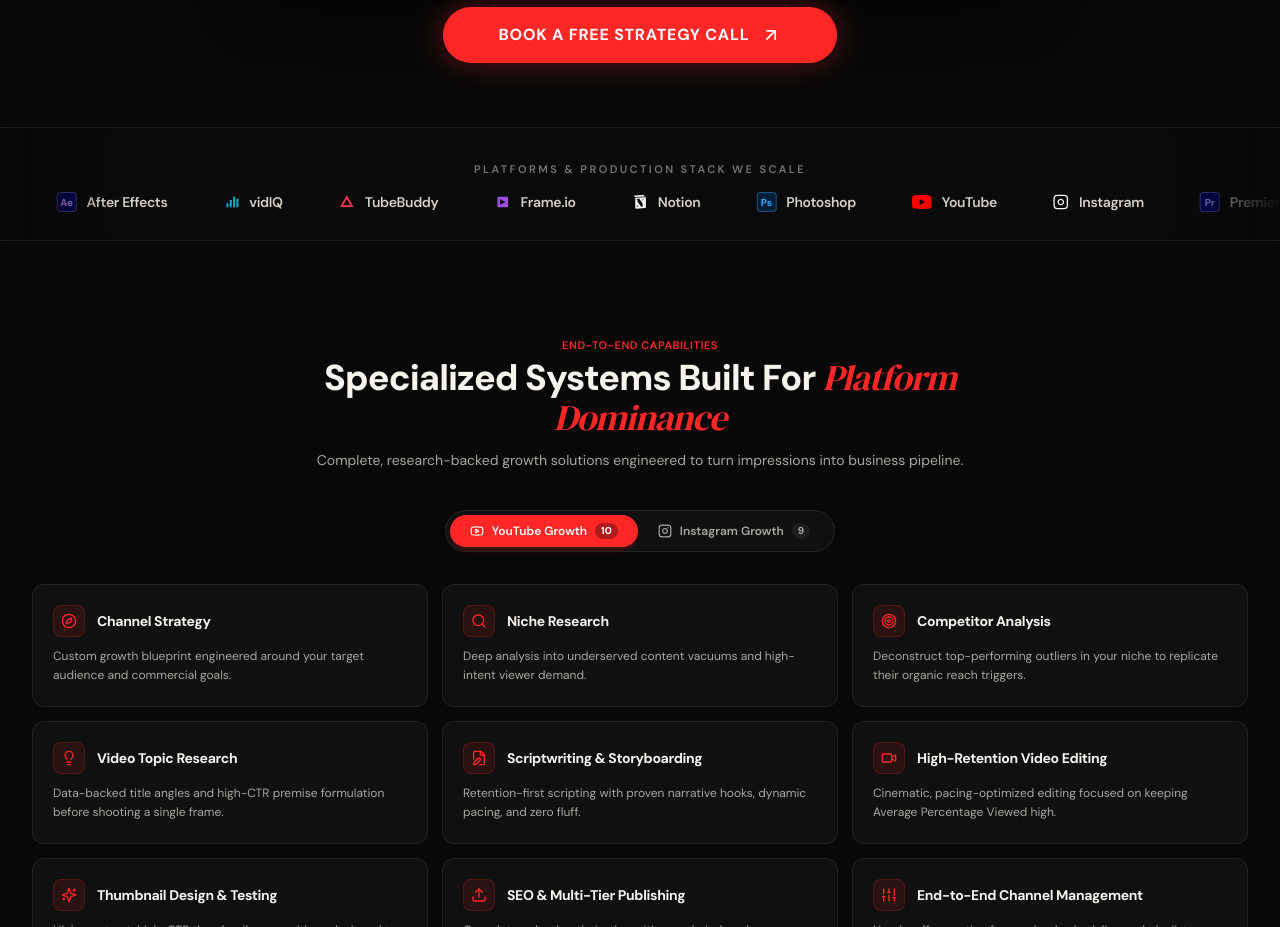
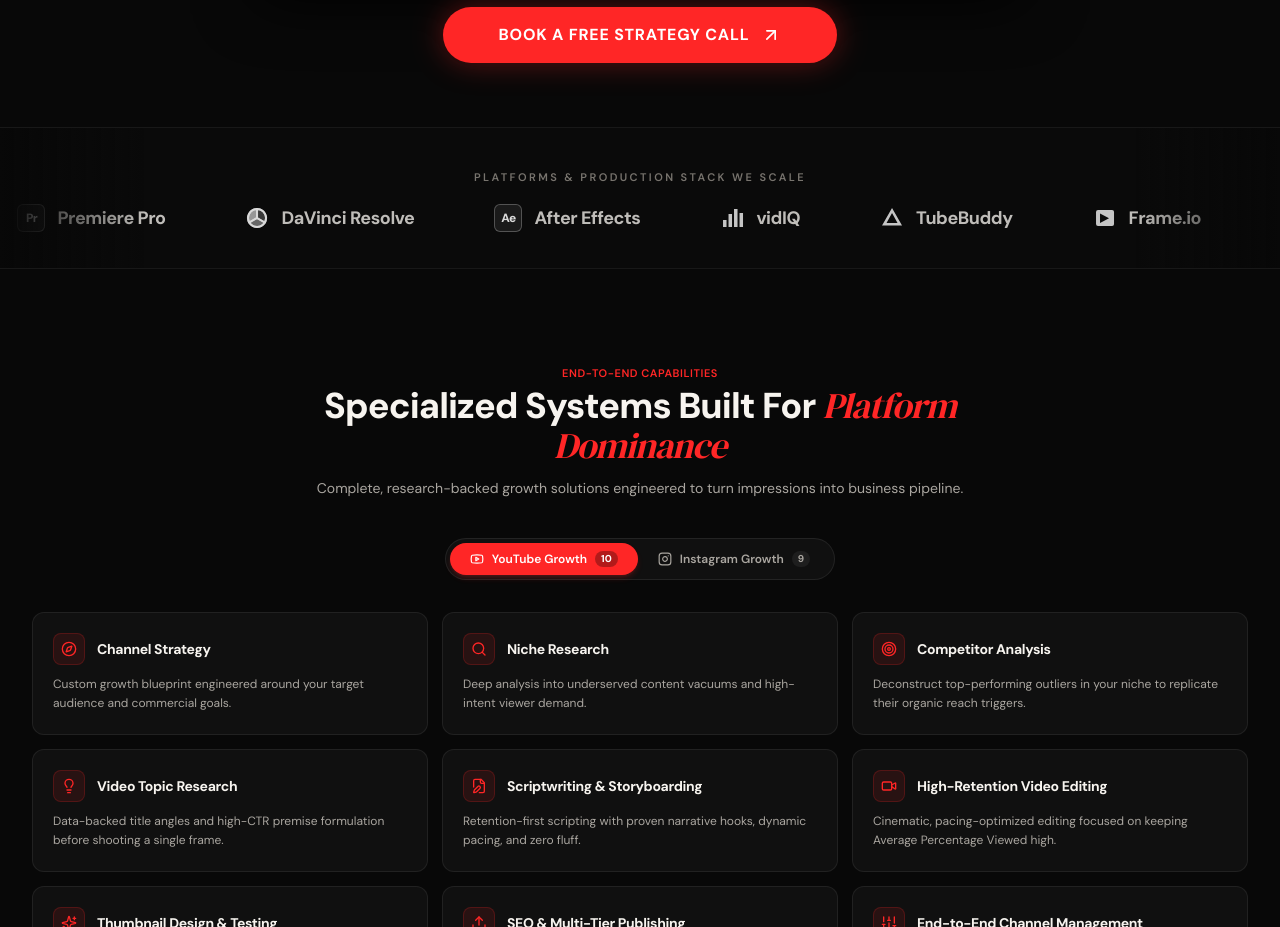
Before and after one commit to RITIKSINGH-DEOS/YouTooGrow, a Next.js app: page / in a window 1280 px wide. Shown: the part 780-1707 px from the top of the page. Built offline with nearby package versions, Linux system fonts and the light colour scheme.

Commit message:
style(trust): convert logo ticker to monochrome white, increase size, and slow scroll speed

```diff
--- a/src/components/trust/platform-logos.tsx
+++ b/src/components/trust/platform-logos.tsx
@@ -13,7 +13,7 @@ const businessLogos: LogoItem[] = [
     id: "youtube",
     name: "YouTube",
     renderIcon: () => (
-      <svg className="w-5 h-5 fill-current text-[#ff0000]" viewBox="0 0 24 24" aria-hidden="true">
+      <svg className="w-6 h-6 fill-current text-white/90 shrink-0" viewBox="0 0 24 24" aria-hidden="true">
         <path d="M23.498 6.186a3.016 3.016 0 0 0-2.122-2.136C19.505 3.545 12 3.545 12 3.545s-7.505 0-9.377.505A3.017 3.017 0 0 0 .502 6.186C0 8.07 0 12 0 12s0 3.93.502 5.814a3.016 3.016 0 0 0 2.122 2.136c1.871.505 9.376.505 9.376.505s7.505 0 9.377-.505a3.015 3.015 0 0 0 2.122-2.136C24 15.93 24 12 24 12s0-3.93-.502-5.814zM9.545 15.568V8.432L15.818 12l-6.273 3.568z" />
       </svg>
     ),
@@ -22,7 +22,7 @@ const businessLogos: LogoItem[] = [
     id: "instagram",
     name: "Instagram",
     renderIcon: () => (
-      <svg className="w-4 h-4 fill-none stroke-current stroke-2 text-[#f7f4ef]" viewBox="0 0 24 24" aria-hidden="true">
+      <svg className="w-5 h-5 sm:w-6 sm:h-6 fill-none stroke-current stroke-2 text-white/90 shrink-0" viewBox="0 0 24 24" aria-hidden="true">
         <rect x="2" y="2" width="20" height="20" rx="5" ry="5" />
         <path d="M16 11.37A4 4 0 1 1 12.63 8 4 4 0 0 1 16 11.37z" />
         <line x1="17.5" y1="6.5" x2="17.51" y2="6.5" />
@@ -33,7 +33,7 @@ const businessLogos: LogoItem[] = [
     id: "premiere",
     name: "Premiere Pro",
     renderIcon: () => (
-      <div className="w-5 h-5 rounded bg-[#00005b] border border-[#9999ff]/40 text-[#9999ff] font-bold text-[10px] flex items-center justify-center shrink-0">
+      <div className="w-7 h-7 rounded-md border border-white/30 bg-white/[0.08] text-white font-extrabold text-xs flex items-center justify-center shrink-0 tracking-tighter shadow-sm">
         Pr
       </div>
     ),
@@ -42,20 +42,19 @@ const businessLogos: LogoItem[] = [
     id: "davinci",
     name: "DaVinci Resolve",
     renderIcon: () => (
-      <div className="w-5 h-5 relative flex items-center justify-center shrink-0">
-        <svg className="w-4 h-4" viewBox="0 0 24 24" fill="none" aria-hidden="true">
-          <circle cx="12" cy="7" r="4" fill="#ff4d4d" />
-          <circle cx="7" cy="15" r="4" fill="#00b67a" />
-          <circle cx="17" cy="15" r="4" fill="#3b82f6" />
-        </svg>
-      </div>
+      <svg className="w-6 h-6 fill-none stroke-current stroke-2 text-white/90 shrink-0" viewBox="0 0 24 24" aria-hidden="true">
+        <circle cx="12" cy="12" r="9" />
+        <path d="M12 3a9 9 0 0 1 7.79 13.5L12 12V3z" fill="currentColor" fillOpacity="0.25" />
+        <path d="M12 12l7.79 4.5A9 9 0 0 1 4.21 16.5L12 12z" fill="currentColor" fillOpacity="0.5" />
+        <path d="M12 12L4.21 16.5A9 9 0 0 1 12 3v9z" fill="currentColor" fillOpacity="0.75" />
+      </svg>
     ),
   },
   {
     id: "aftereffects",
     name: "After Effects",
     renderIcon: () => (
-      <div className="w-5 h-5 rounded bg-[#00005b] border border-[#d291ff]/40 text-[#d291ff] font-bold text-[10px] flex items-center justify-center shrink-0">
+      <div className="w-7 h-7 rounded-md border border-white/30 bg-white/[0.08] text-white font-extrabold text-xs flex items-center justify-center shrink-0 tracking-tighter shadow-sm">
         Ae
       </div>
     ),
@@ -64,8 +63,8 @@ const businessLogos: LogoItem[] = [
     id: "vidiq",
     name: "vidIQ",
     renderIcon: () => (
-      <svg className="w-4 h-4 fill-current text-[#00b4d8]" viewBox="0 0 24 24" aria-hidden="true">
-        <path d="M4 14h3v6H4v-6zm5-5h3v11H9V9zm5-5h3v16h-3V4zm5 3h3v13h-3V7z" />
+      <svg className="w-5 h-5 sm:w-6 sm:h-6 fill-current text-white/90 shrink-0" viewBox="0 0 24 24" aria-hidden="true">
+        <path d="M3 14h3.5v7H3v-7zm5.5-6H12v13H8.5V8zm5.5-5h3.5v18H14V3zm5.5 4H23v14h-3.5V7z" />
       </svg>
     ),
   },
@@ -73,7 +72,7 @@ const businessLogos: LogoItem[] = [
     id: "tubebuddy",
     name: "TubeBuddy",
     renderIcon: () => (
-      <svg className="w-4 h-4 fill-current text-[#ff3344]" viewBox="0 0 24 24" aria-hidden="true">
+      <svg className="w-5 h-5 sm:w-6 sm:h-6 fill-current text-white/90 shrink-0" viewBox="0 0 24 24" aria-hidden="true">
         <path d="M12 2L2 19.5h20L12 2zm0 5l5.5 10H6.5L12 7z" />
       </svg>
     ),
@@ -82,8 +81,8 @@ const businessLogos: LogoItem[] = [
     id: "frameio",
     name: "Frame.io",
     renderIcon: () => (
-      <svg className="w-4 h-4 fill-current text-[#9d4edd]" viewBox="0 0 24 24" aria-hidden="true">
-        <path d="M6 4h12a2 2 0 0 1 2 2v12a2 2 0 0 1-2 2H6a2 2 0 0 1-2-2V6a2 2 0 0 1 2-2zm2 4v8l8-4-8-4z" />
+      <svg className="w-5 h-5 sm:w-6 sm:h-6 fill-current text-white/90 shrink-0" viewBox="0 0 24 24" aria-hidden="true">
+        <path d="M5 4h14a2 2 0 0 1 2 2v12a2 2 0 0 1-2 2H5a2 2 0 0 1-2-2V6a2 2 0 0 1 2-2zm2 3.5v9.5l9-4.75z" />
       </svg>
     ),
   },
@@ -91,7 +90,7 @@ const businessLogos: LogoItem[] = [
     id: "notion",
     name: "Notion",
     renderIcon: () => (
-      <svg className="w-4 h-4 fill-current text-[#f7f4ef]" viewBox="0 0 24 24" aria-hidden="true">
+      <svg className="w-5 h-5 sm:w-6 sm:h-6 fill-current text-white/90 shrink-0" viewBox="0 0 24 24" aria-hidden="true">
         <path d="M4.459 4.208c.746.606 1.026.56 2.428.466l13.215-.793c.28 0 .047-.28-.093-.373L17.842 1.97c-.42-.326-.98-.746-2.1-.653L3.899 2.296c-.653.047-.793.42-.42.747l.98.165zm.746 3.033v13.532c0 .886.42 1.213 1.306 1.165l13.915-.84c.886-.046.793-.793.793-1.446V5.841c0-.653-.28-.933-.886-.886l-14.24.84c-.653.046-.888.42-.888 1.446zm12.378 1.493c.093.373 0 .746-.373.793l-.84.14v8.868c-.466.28-.98.42-1.493.42-.746 0-1.073-.233-1.68-.98l-4.527-6.907v6.627l1.4.327c.373.093.466.42.093.746l-2.613.14c-.093 0-.327-.14-.373-.373 0-.373.187-.653.56-.746l.84-.233V8.873c0-.466-.233-.653-.746-.7l-.84-.093c-.093-.28 0-.606.373-.653l2.986-.187c.886 0 1.213.14 1.773.933l4.62 7.047V9.433l-1.353-.187c-.373-.047-.466-.373-.093-.7l2.846-.14c.093 0 .28.14.373.373z" />
       </svg>
     ),
@@ -100,7 +99,7 @@ const businessLogos: LogoItem[] = [
     id: "photoshop",
     name: "Photoshop",
     renderIcon: () => (
-      <div className="w-5 h-5 rounded bg-[#001e36] border border-[#31a8ff]/40 text-[#31a8ff] font-bold text-[10px] flex items-center justify-center shrink-0">
+      <div className="w-7 h-7 rounded-md border border-white/30 bg-white/[0.08] text-white font-extrabold text-xs flex items-center justify-center shrink-0 tracking-tighter shadow-sm">
         Ps
       </div>
     ),
@@ -108,40 +107,40 @@ const businessLogos: LogoItem[] = [
 ];
 
 export function PlatformLogos() {
-  // Quadruple items to create a smooth, seamless infinite loop
+  // Quadruple items to create a smooth, continuous infinite loop
   const marqueeItems = [...businessLogos, ...businessLogos, ...businessLogos, ...businessLogos];
 
   return (
     <section
       aria-label="Platforms and Creative Ecosystem Stack"
-      className="relative py-7 border-y border-white/[0.06] bg-[#0c0c0c]/60 backdrop-blur-sm overflow-hidden"
+      className="relative py-8 sm:py-9 border-y border-white/[0.06] bg-[#0a0a0a] overflow-hidden"
     >
       {/* Soft Vignette Gradients on Left and Right Edges */}
       <div
-        className="pointer-events-none absolute inset-y-0 left-0 w-16 sm:w-28 bg-gradient-to-r from-[#080808] to-transparent z-10"
+        className="pointer-events-none absolute inset-y-0 left-0 w-20 sm:w-36 bg-gradient-to-r from-[#080808] to-transparent z-10"
         aria-hidden="true"
       />
       <div
-        className="pointer-events-none absolute inset-y-0 right-0 w-16 sm:w-28 bg-gradient-to-l from-[#080808] to-transparent z-10"
+        className="pointer-events-none absolute inset-y-0 right-0 w-20 sm:w-36 bg-gradient-to-l from-[#080808] to-transparent z-10"
         aria-hidden="true"
       />
 
-      <div className="max-w-7xl mx-auto px-6 sm:px-8 mb-3 text-center">
+      <div className="max-w-7xl mx-auto px-6 sm:px-8 mb-4 text-center">
         <span className="text-[10px] sm:text-[11px] font-semibold uppercase tracking-[0.22em] text-[#78746e]">
           Platforms &amp; Production Stack We Scale
         </span>
       </div>
 
-      {/* Marquee Track with Pause on Hover */}
+      {/* Marquee Track with Slow Smooth Speed and Pause on Hover */}
       <div className="flex overflow-hidden select-none group">
-        <div className="flex shrink-0 items-center gap-10 sm:gap-14 animate-marquee-left group-hover:[animation-play-state:paused]">
+        <div className="flex shrink-0 items-center gap-12 sm:gap-16 md:gap-20 animate-marquee-left-slow group-hover:[animation-play-state:paused]">
           {marqueeItems.map((logo, idx) => (
             <div
               key={`${logo.id}-${idx}`}
-              className="inline-flex items-center gap-2.5 text-[#aaa6a0] hover:text-[#f7f4ef] transition-colors duration-200 shrink-0 cursor-default"
+              className="inline-flex items-center gap-3 text-white/80 hover:text-white transition-opacity duration-200 shrink-0 cursor-default opacity-85 hover:opacity-100"
             >
               {logo.renderIcon()}
-              <span className="text-xs sm:text-sm font-semibold tracking-tight text-[#d5d0c8]">
+              <span className="text-sm sm:text-base md:text-lg font-bold tracking-tight text-[#f7f4ef]/90">
                 {logo.name}
               </span>
             </div>
--- a/tailwind.config.ts
+++ b/tailwind.config.ts
@@ -38,6 +38,7 @@ const config: Config = {
       },
       animation: {
         "marquee-left": "marqueeLeft 35s linear infinite",
+        "marquee-left-slow": "marqueeLeft 75s linear infinite",
         "marquee-right": "marqueeRight 35s linear infinite",
         "pulse-subtle": "pulseSubtle 3s ease-in-out infinite",
       },
```
